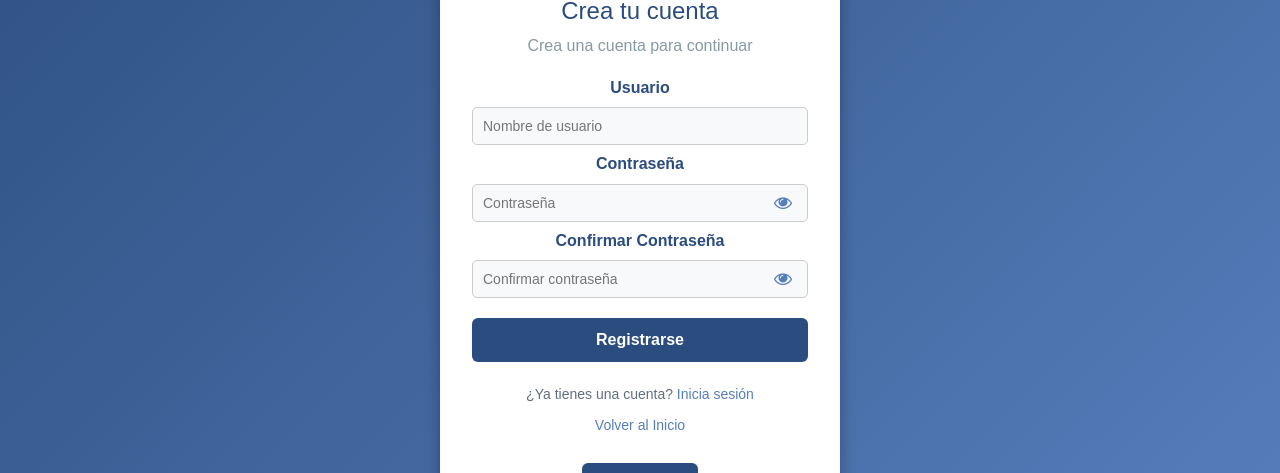
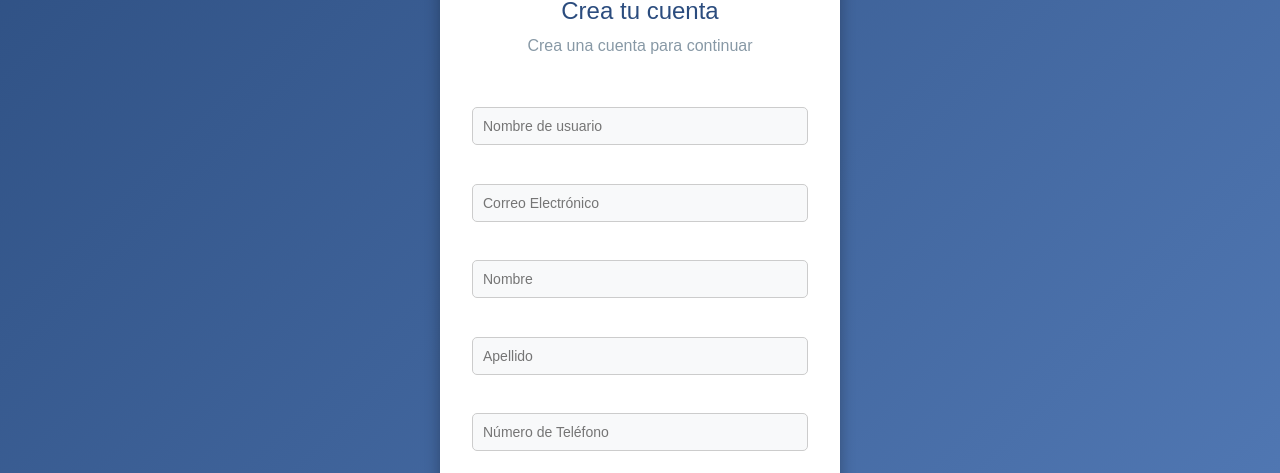
Before and after one commit to JoseValeroo/TFG-DAW, a React (Vite) app: page /register in a window 1280 px wide. Shown: the part 327-800 px from the top of the page. Built offline with nearby package versions, Linux system fonts and the light colour scheme; what @nextui-org/react would draw is missing.

Commit message:
nuevo login, registro y back para la nueva tabla de users

```diff
--- a/src/pages/login/loginPage.jsx
+++ b/src/pages/login/loginPage.jsx
@@ -1,5 +1,5 @@
 import React, { useState } from 'react';
-import { useNavigate } from 'react-router-dom'; // Importar el hook useNavigate
+import { useNavigate } from 'react-router-dom';
 import Axios from 'axios';
 import './Login.css';
 import 'font-awesome/css/font-awesome.min.css';
@@ -10,9 +10,8 @@ function Login({ onLoginSuccess, onToggleRegister, onToggleForgotPassword }) {
     const [showPassword, setShowPassword] = useState(false);
     const [error, setError] = useState('');
     const [darkMode, setDarkMode] = useState(false);
-    const [isAuthenticated, setIsAuthenticated] = useState(false);
 
-    const navigate = useNavigate(); // Instanciar el hook useNavigate
+    const navigate = useNavigate();
 
     const handleSubmit = async (e) => {
         e.preventDefault();
@@ -25,12 +24,11 @@ function Login({ onLoginSuccess, onToggleRegister, onToggleForgotPassword }) {
         try {
             const response = await Axios.post(
                 'http://localhost:3001/login',
-                { username, password },
+                { user_handle: username, password },
                 { withCredentials: true }
             );
 
             if (response.status === 200) {
-                setIsAuthenticated(true);
                 if (onLoginSuccess) {
                     onLoginSuccess();
                 }
@@ -50,15 +48,12 @@ function Login({ onLoginSuccess, onToggleRegister, onToggleForgotPassword }) {
                         alt="Lure logo"
                     />
                 </div>
-
-                {!isAuthenticated ? (
-                    <>
                 <h2>Bienvenido de nuevo</h2>
                 <p className="subheading">Inicia sesión para continuar</p>
 
                 <form onSubmit={handleSubmit} className="login-form">
                     <div className="input-group">
-                                <label htmlFor="username" id='label-input'>Usuario</label>
+                        <label htmlFor="username">Usuario</label>
                         <input
                             id="username"
                             type="text"
@@ -72,7 +67,7 @@ function Login({ onLoginSuccess, onToggleRegister, onToggleForgotPassword }) {
                     </div>
 
                     <div className="input-group">
-                                <label htmlFor="password" id='password-input'>Contraseña</label>
+                        <label htmlFor="password">Contraseña</label>
                         <div className="password-container">
                             <input
                                 id="password"
@@ -89,7 +84,11 @@ function Login({ onLoginSuccess, onToggleRegister, onToggleForgotPassword }) {
                                 className="toggle-password"
                                 onClick={() => setShowPassword(!showPassword)}
                             >
-                                        {showPassword ? <i className="fa fa-eye-slash" aria-hidden="true"></i> : <i className="fa fa-eye" aria-hidden="true"></i>}
+                                {showPassword ? (
+                                    <i className="fa fa-eye-slash" aria-hidden="true"></i>
+                                ) : (
+                                    <i className="fa fa-eye" aria-hidden="true"></i>
+                                )}
                             </button>
                         </div>
                     </div>
@@ -100,10 +99,6 @@ function Login({ onLoginSuccess, onToggleRegister, onToggleForgotPassword }) {
                         Iniciar sesión
                     </button>
                 </form>
-                    </>
-                ) : (
-                    <h1>¡Bienvenido al sistema!</h1>
-                )}
 
                 <div className="login-footer">
                     <a href="#" onClick={onToggleForgotPassword}>
--- a/src/pages/register/register.jsx
+++ b/src/pages/register/register.jsx
@@ -8,6 +8,10 @@ function Register({ onRegisterSuccess, onToggleLogin }) {
   const [username, setUsername] = useState('');
   const [password, setPassword] = useState('');
   const [confirmPassword, setConfirmPassword] = useState('');
+  const [email, setEmail] = useState('');
+  const [firstName, setFirstName] = useState('');
+  const [lastName, setLastName] = useState('');
+  const [phoneNumber, setPhoneNumber] = useState('');
   const [showPassword, setShowPassword] = useState(false);
   const [showConfirmPassword, setShowConfirmPassword] = useState(false);
   const [error, setError] = useState('');
@@ -16,35 +20,44 @@ function Register({ onRegisterSuccess, onToggleLogin }) {
 
   const handleSubmit = (e) => {
     e.preventDefault();
-    if (!username || !password || !confirmPassword) {
+    if (!username || !password || !confirmPassword || !email || !firstName || !lastName || !phoneNumber) {
       setError('Por favor, completa todos los campos.');
-      setTimeout(() => setError(''), 3000);  // Elimina el mensaje de error después de 3 segundos
+      setTimeout(() => setError(''), 3000);
       return;
     }
     if (password !== confirmPassword) {
       setError('Las contraseñas no coinciden.');
-      setTimeout(() => setError(''), 3000);  // Elimina el mensaje de error después de 3 segundos
+      setTimeout(() => setError(''), 3000);
       return;
     }
     setError('');
-    onRegisterSuccess();
-    add();  // Llamar a la función de agregar usuario después de la validación
+    add(); // Llamar a la función de agregar usuario después de la validación
   };
 
   const add = () => {
     Axios.post("http://localhost:3001/create", {
-      username: username,
-      password: password
-    }).then(() => {
+      user_handle: username,
+      email_address: email,
+      first_name: firstName,
+      last_name: lastName,
+      phone_number: phoneNumber,
+      password: password,
+    })
+      .then(() => {
         setSuccessMessage("Usuario creado correctamente");
-      setTimeout(() => setSuccessMessage(''), 3000);  // Elimina el mensaje de éxito después de 3 segundos
-      // Vaciar los campos después de un registro exitoso
+        setTimeout(() => setSuccessMessage(''), 3000);
         setUsername('');
         setPassword('');
         setConfirmPassword('');
-    }).catch(() => {
+        setEmail('');
+        setFirstName('');
+        setLastName('');
+        setPhoneNumber('');
+      })
+      .catch((error) => {
+        console.log(error);
         setError('Hubo un error al crear el usuario');
-      setTimeout(() => setError(''), 3000);  // Elimina el mensaje de error después de 3 segundos
+        setTimeout(() => setError(''), 3000);
       });
   };
 
@@ -60,7 +73,9 @@ function Register({ onRegisterSuccess, onToggleLogin }) {
         <h2>Crea tu cuenta</h2>
         <p className="subheading">Crea una cuenta para continuar</p>
         <form onSubmit={handleSubmit} className="register-form">
-          <label htmlFor="" id='label-input'>Usuario</label>
+          {/* Input fields */}
+          {/* Aquí están las nuevas entradas con los estados correspondientes */}
+          <label htmlFor="">Usuario</label>
           <input
             type="text"
             placeholder="Nombre de usuario"
@@ -70,7 +85,48 @@ function Register({ onRegisterSuccess, onToggleLogin }) {
             required
           />
 
-          <label htmlFor="" id='label-input'>Contraseña</label>
+          <label htmlFor="email">Correo Electrónico</label>
+          <input
+            type="email"
+            placeholder="Correo Electrónico"
+            value={email}
+            onChange={(e) => setEmail(e.target.value)}
+            className="register-input input-common"
+            required
+          />
+
+          <label htmlFor="first_name">Nombre</label>
+          <input
+            type="text"
+            placeholder="Nombre"
+            value={firstName}
+            onChange={(e) => setFirstName(e.target.value)}
+            className="register-input input-common"
+            required
+          />
+
+          <label htmlFor="last_name">Apellido</label>
+          <input
+            type="text"
+            placeholder="Apellido"
+            value={lastName}
+            onChange={(e) => setLastName(e.target.value)}
+            className="register-input input-common"
+            required
+          />
+
+          <label htmlFor="phone_number">Número de Teléfono</label>
+          <input
+            type="text"
+            placeholder="Número de Teléfono"
+            value={phoneNumber}
+            onChange={(e) => setPhoneNumber(e.target.value)}
+            className="register-input input-common"
+            required
+          />
+
+          {/* Contraseñas */}
+          <label htmlFor="">Contraseña</label>
           <div className="password-container">
             <input
               type={showPassword ? 'text' : 'password'}
@@ -85,11 +141,11 @@ function Register({ onRegisterSuccess, onToggleLogin }) {
               className="toggle-password"
               onClick={() => setShowPassword(!showPassword)}
             >
-              {showPassword ? <i className="fa fa-eye-slash" aria-hidden="true"></i> : <i className="fa fa-eye" aria-hidden="true"></i>}
+              {showPassword ? <i className="fa fa-eye-slash" /> : <i className="fa fa-eye" />}
             </button>
           </div>
 
-          <label htmlFor="" id='label-input'>Confirmar Contraseña</label>
+          <label htmlFor="">Confirmar Contraseña</label>
           <div className="password-container">
             <input
               type={showConfirmPassword ? 'text' : 'password'}
@@ -104,24 +160,25 @@ function Register({ onRegisterSuccess, onToggleLogin }) {
               className="toggle-password"
               onClick={() => setShowConfirmPassword(!showConfirmPassword)}
             >
-              {showConfirmPassword ? <i className="fa fa-eye-slash" aria-hidden="true"></i> : <i className="fa fa-eye" aria-hidden="true"></i>}
+              {showConfirmPassword ? <i className="fa fa-eye-slash" /> : <i className="fa fa-eye" />}
             </button>
           </div>
 
+          {/* Mensajes de error y éxito */}
           {error && <p className="error-message">{error}</p>}
+          {successMessage && <p className="success-message">{successMessage}</p>}
         </form>
 
+        {/* Botones */}
         <div className="register-buttons">
-          <button type="submit" className="register-button" onClick={handleSubmit}>Registrarse</button>
-        </div>
-        <div>
-          {successMessage && <p className="success-message">{successMessage}</p>}
+          <button type="submit" className="register-button" onClick={handleSubmit}>
+            Registrarse
+          </button>
         </div>
         <div className="register-footer">
           <p>¿Ya tienes una cuenta? <a href="login" onClick={onToggleLogin}>Inicia sesión</a></p>
           <p><a href="/">Volver al Inicio</a></p>
         </div>
-
         <button
           type="button"
           onClick={() => setDarkMode(!darkMode)}
```
Also changed, not shown: 1 other file (tests, documents, lock files or other folders). Lines whose indentation alone changed are shown as unchanged.
